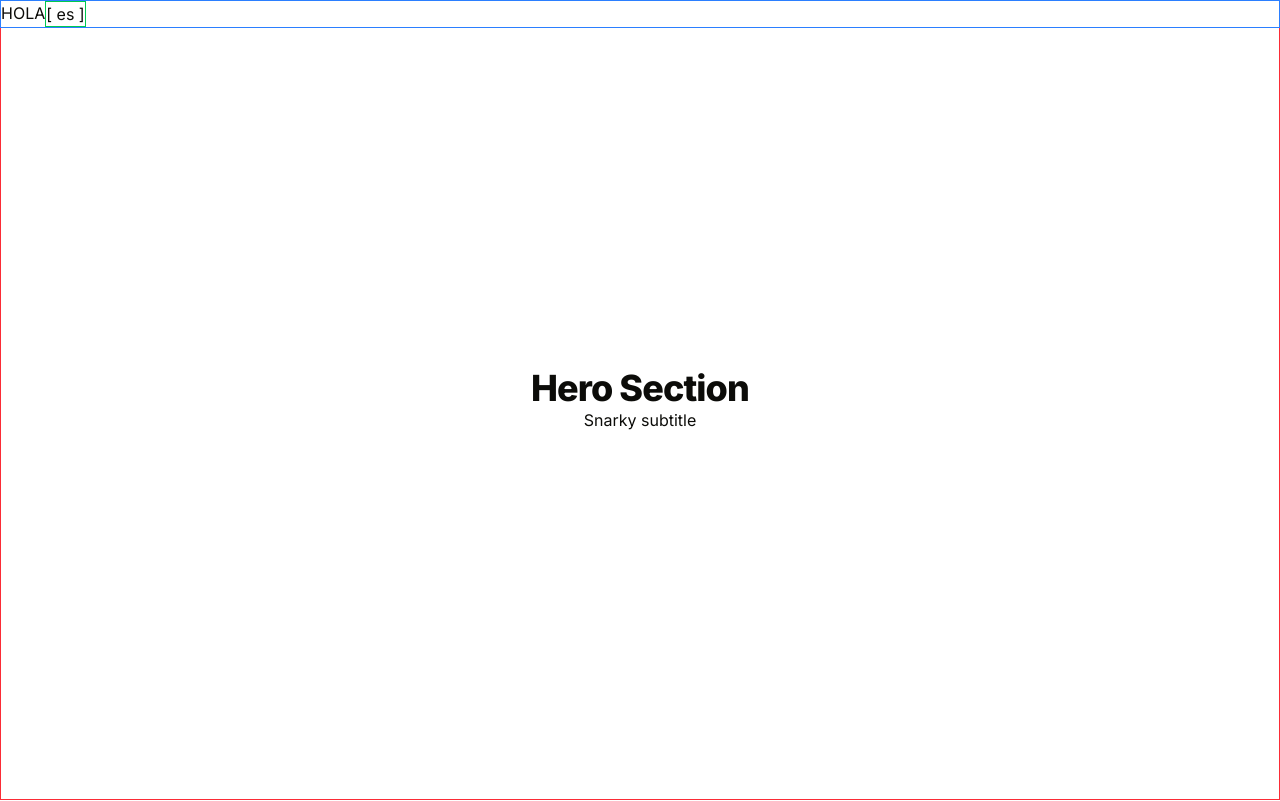
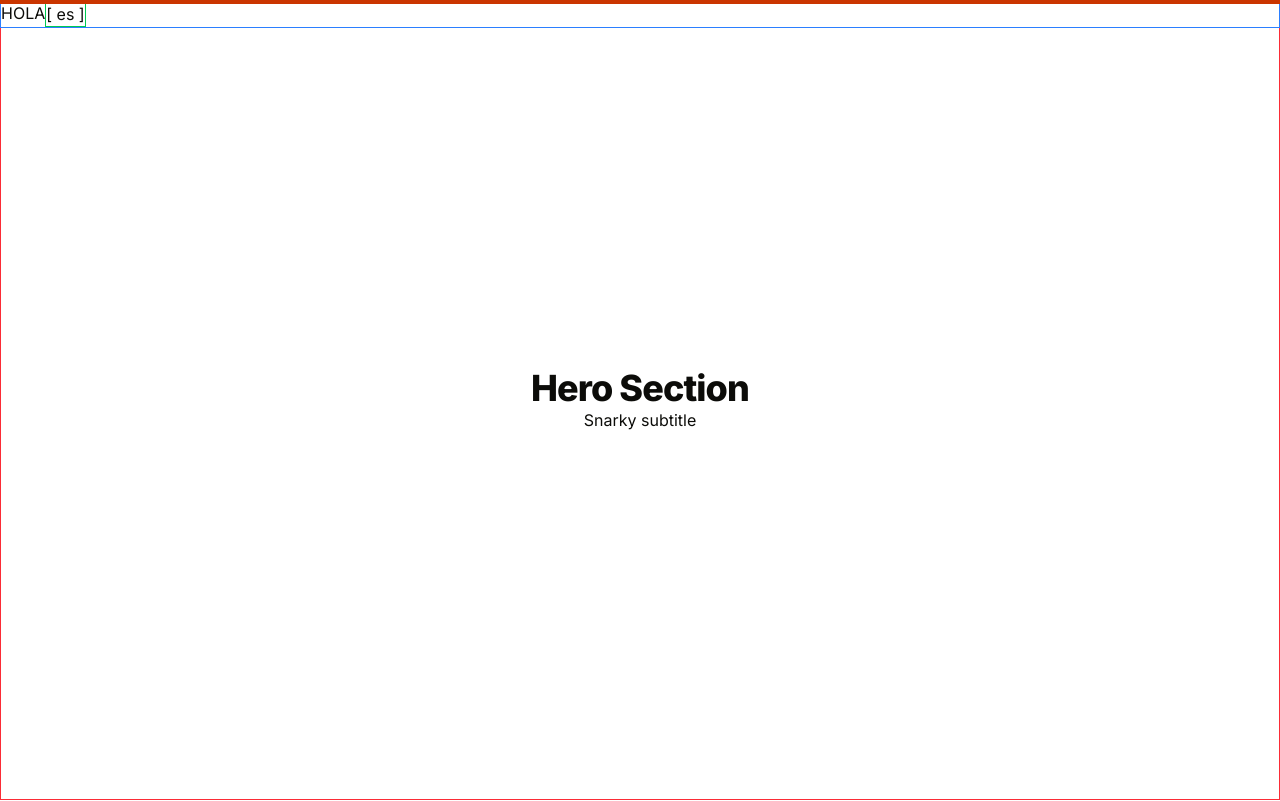
Before and after one commit to kikedose/borrego, a Next.js app: page /es in a window 1280 px wide. Shown: the top 801 px of the page. Built offline with nearby package versions, Linux system fonts and the light colour scheme.

Commit message:
chore: updated pnpm, installed motion

```diff
--- a/package.json
+++ b/package.json
@@ -15,6 +15,7 @@
     "class-variance-authority": "^0.7.1",
     "clsx": "^2.1.1",
     "lucide-react": "^1.20.0",
+    "motion": "^12.41.0",
     "next": "16.2.7",
     "react": "19.2.4",
     "react-dom": "19.2.4",
@@ -31,5 +32,6 @@
     "babel-plugin-react-compiler": "1.0.0",
     "tailwindcss": "^4",
     "typescript": "^5"
-  }
+  },
+  "packageManager": "pnpm@11.9.0+sha512.bd682d5d03fe525ef7c9fd6780c6884d1e756ac4c9c9fe00c538782824310dcf90e3ddc4f53835f06dfaebd5085e41855e0bcbb3b60de2ac5bbab89e5036f03b"
 }
--- a/src/app/[locale]/layout.tsx
+++ b/src/app/[locale]/layout.tsx
@@ -1,6 +1,5 @@
-// import Footer from '~/components/features/footer';
-import Navigation from '~/components/navigation';
-// import ScrollProgress from '~/components/features/scroll-progress';
+import Navigation from '~/components/layout/navigation';
+import ScrollProgress from '~/components/layout/scroll-progress';
 
 export default async function SiteLayout({
   children,
@@ -14,7 +13,7 @@ export default async function SiteLayout({
 
   return (
     <>
-      {/* <ScrollProgress /> */}
+      <ScrollProgress />
       <Navigation locale={safeLocale} />
       <main className="w-full">{children}</main>
       {/* <Footer /> */}
--- /dev/null
+++ b/src/components/layout/scroll-progress.tsx
@@ -0,0 +1,14 @@
+'use client';
+
+import { motion, useScroll } from 'motion/react';
+
+export default function ScrollProgress() {
+  const { scrollYProgress } = useScroll();
+
+  return (
+    <motion.div
+      className="bg-primary fixed top-0 right-0 left-0 z-9999 h-1 origin-left"
+      style={{ scaleX: scrollYProgress }}
+    />
+  );
+}
```
Also changed, not shown: src/components/layout/navigation/index.tsx (renamed from src/components/navigation/index.tsx), src/components/layout/navigation/language-switch.tsx (renamed from src/components/navigation/language-switch.tsx), 1 other file (tests, documents, lock files or other folders).
